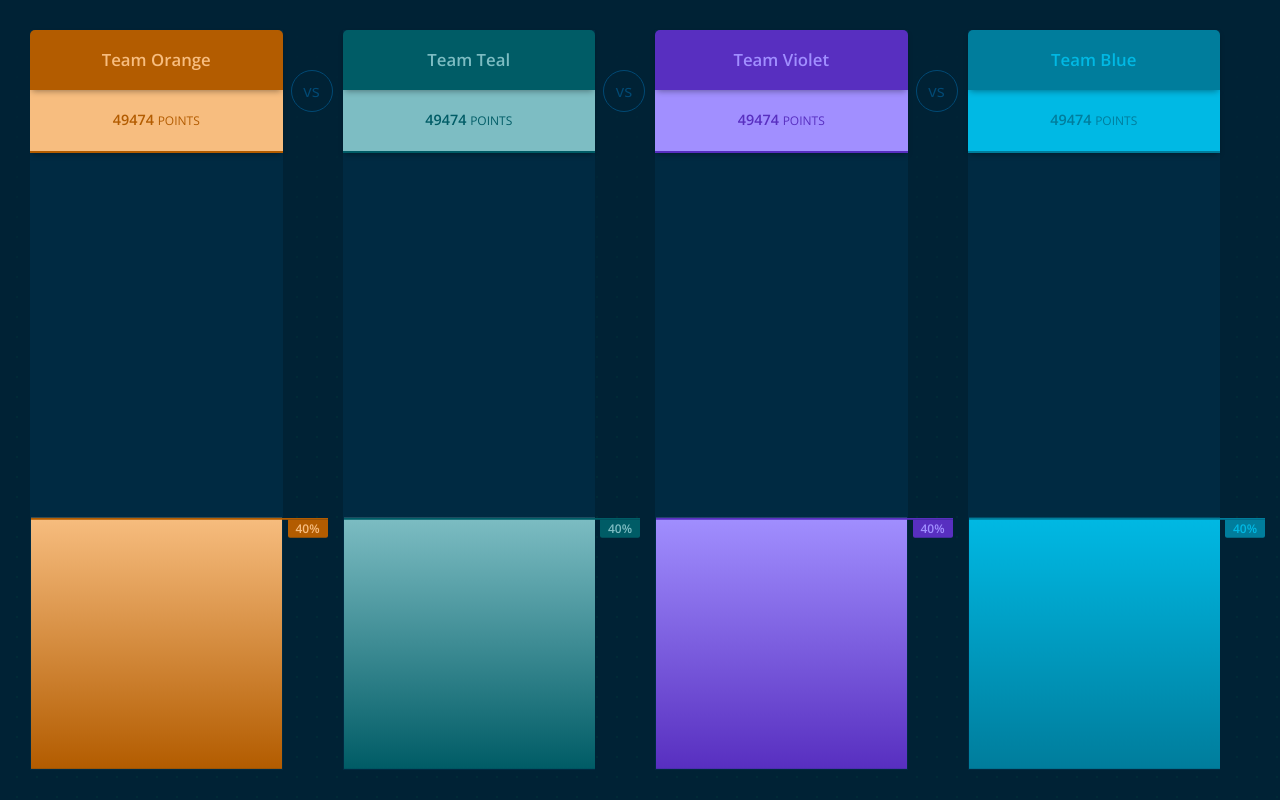
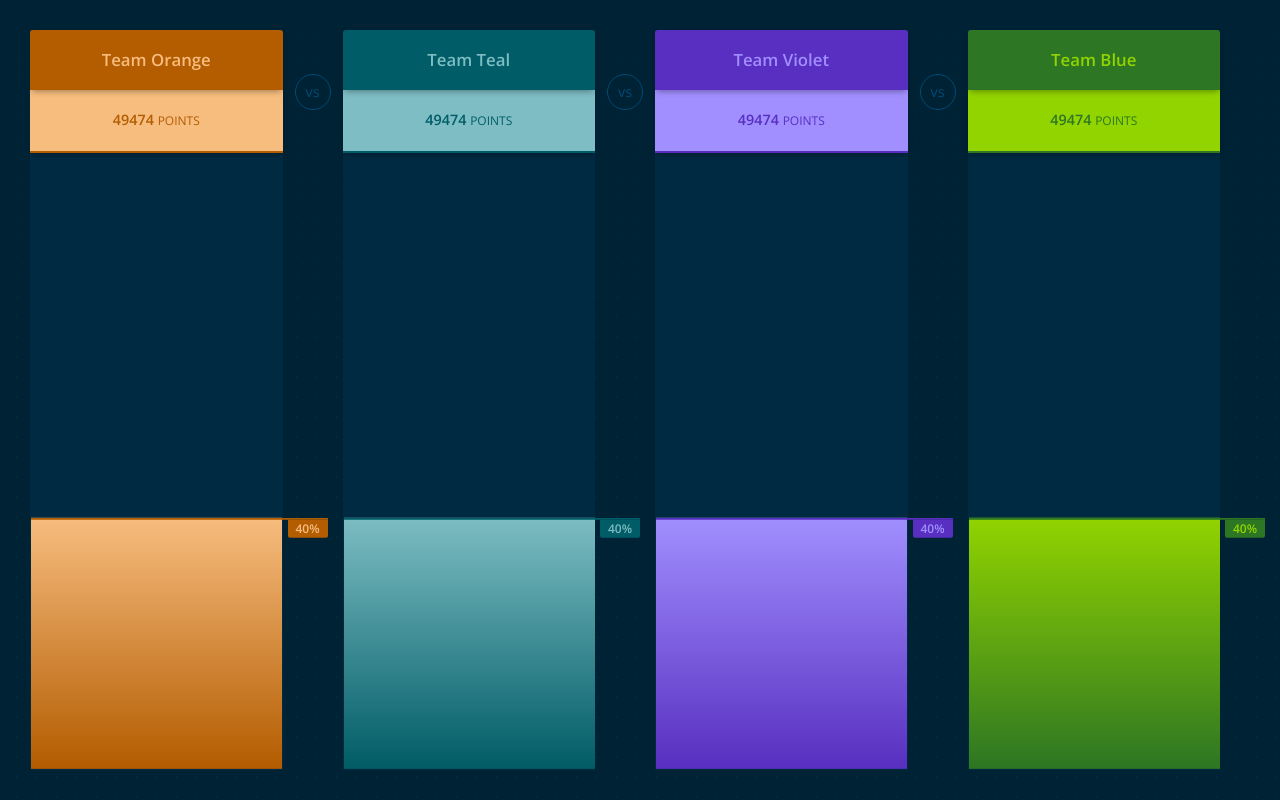
Before and after one commit to andresgalante/scoreboard, a website: page index.html in a window 1280 px wide. Drawn offline with nearby package versions, Linux system fonts and the light colour scheme.

Commit message:
changes colors

```diff
--- a/sass/styles.scss
+++ b/sass/styles.scss
@@ -105,15 +105,15 @@ body{
   &:before{
     content: "vs";
     position: absolute;
-    right: -50px;
-    top: 40px;
+    right: -48px;
+    top: 44px;
     z-index: 4;
     font-weight: $font-weight-light;
-    font-size: $font-size-base * 1.4;
+    font-size: $font-size-base * 1.2;
     color: lighten($color-background-env, 10%);
     border: 1px solid lighten($color-background-env, 10%);
-    line-height: 40px;
-    width: 40px;
+    line-height: 34px;
+    width: 34px;
     border-radius: 50%;
   }
   &:last-of-type{
@@ -141,12 +141,15 @@ body{
     @include color-settings($color-violet, $color-violet-dark);
   }
   &:nth-of-type(4){
+    @include color-settings($color-green, $color-green-dark);
+  }
+  &:nth-of-type(5){
     @include color-settings($color-blue, $color-blue-dark);
   }
-  &:nth-of-type(5){
+  &:nth-of-type(6){
     @include color-settings($color-red, $color-red-dark);
   }
-  &:nth-of-type(6){
+  &:nth-of-type(7){
     @include color-settings($color-yellow, $color-yellow-dark);
   }
 }
@@ -162,7 +165,7 @@ body{
     font-weight: $font-weight-bold;
     font-size: $font-size-base * 1.4;
     z-index: 3;
-    border-radius: 5px 5px 0 0;
+    border-radius: 3px 3px 0 0;
   }
   p{
     font-weight: $font-weight-bold;
```
Also changed, not shown: css/styles.css.
